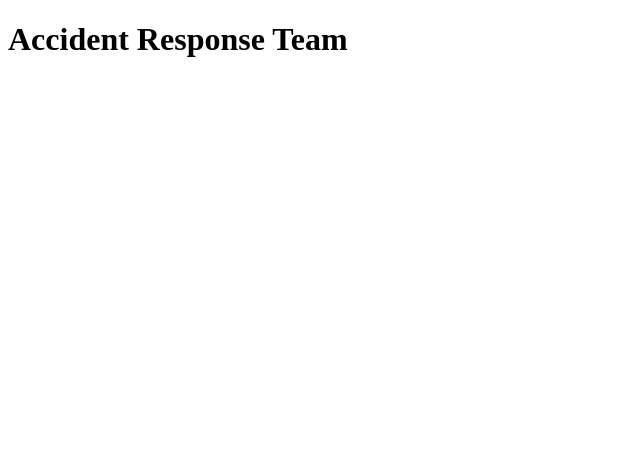
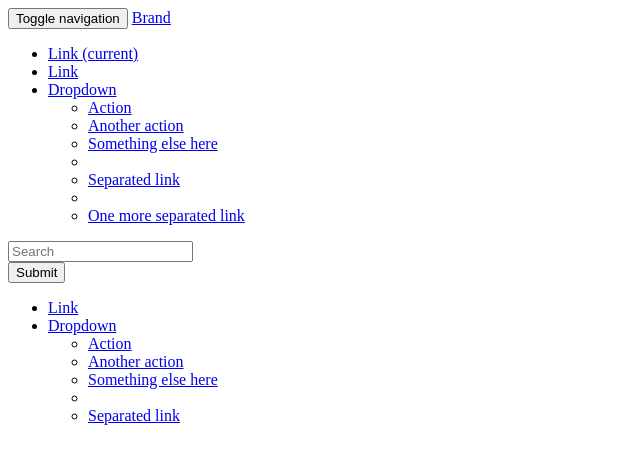
Before and after one commit to mauricefreese/Accident-Response, a website: page WebClient/index.html in a window 1280 px wide. Shown: the whole page, without its empty margins (0-640 px from the left). Drawn offline with Linux system fonts and the light colour scheme.

Commit message:
D3/22/17

```diff
--- a/WebClient/index.html
+++ b/WebClient/index.html
@@ -1,10 +1,58 @@
 <!DOCTYPE html>
 <html lang="en">
+
 <head>
-    <meta charset="UTF-8">
-    <title>AR</title>
+  <meta charset="UTF-8">
+  <title>AR</title>
 </head>
+
 <body>
-    <h1>Accident Response Team</h1>
+  <nav class="navbar navbar-default">
+    <div class="container-fluid">
+      <!-- Brand and toggle get grouped for better mobile display -->
+      <div class="navbar-header">
+        <button type="button" class="navbar-toggle collapsed" data-toggle="collapse" data-target="#bs-example-navbar-collapse-1" aria-expanded="false"> <span class="sr-only">Toggle navigation</span> <span class="icon-bar"></span> <span class="icon-bar"></span> <span class="icon-bar"></span> </button> <a class="navbar-brand" href="#">Brand</a> </div>
+      <!-- Collect the nav links, forms, and other content for toggling -->
+      <div class="collapse navbar-collapse" id="bs-example-navbar-collapse-1">
+        <ul class="nav navbar-nav">
+          <li class="active"><a href="#">Link <span class="sr-only">(current)</span></a></li>
+          <li><a href="#">Link</a></li>
+          <li class="dropdown"> <a href="#" class="dropdown-toggle" data-toggle="dropdown" role="button" aria-haspopup="true" aria-expanded="false">Dropdown <span class="caret"></span></a>
+            <ul class="dropdown-menu">
+              <li><a href="#">Action</a></li>
+              <li><a href="#">Another action</a></li>
+              <li><a href="#">Something else here</a></li>
+              <li role="separator" class="divider"></li>
+              <li><a href="#">Separated link</a></li>
+              <li role="separator" class="divider"></li>
+              <li><a href="#">One more separated link</a></li>
+            </ul>
+          </li>
+        </ul>
+        <form class="navbar-form navbar-left">
+          <div class="form-group">
+            <input type="text" class="form-control" placeholder="Search"> </div>
+          <button type="submit" class="btn btn-default">Submit</button>
+        </form>
+        <ul class="nav navbar-nav navbar-right">
+          <li><a href="#">Link</a></li>
+          <li class="dropdown"> <a href="#" class="dropdown-toggle" data-toggle="dropdown" role="button" aria-haspopup="true" aria-expanded="false">Dropdown <span class="caret"></span></a>
+            <ul class="dropdown-menu">
+              <li><a href="#">Action</a></li>
+              <li><a href="#">Another action</a></li>
+              <li><a href="#">Something else here</a></li>
+              <li role="separator" class="divider"></li>
+              <li><a href="#">Separated link</a></li>
+            </ul>
+          </li>
+        </ul>
+      </div>
+      <!-- /.navbar-collapse -->
+    </div>
+    <!-- /.container-fluid -->
+  </nav>
 </body>
+
+
+
 </html>
```
Also changed, not shown: WebClient/node.js (+7 -2 lines), 1 other file.
